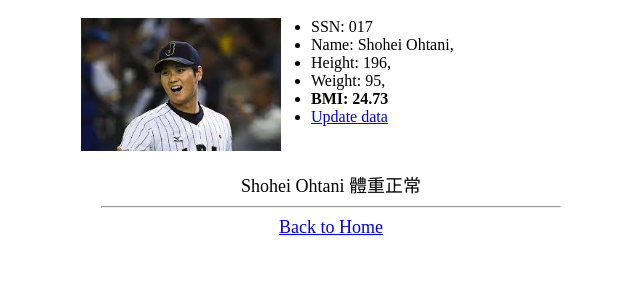
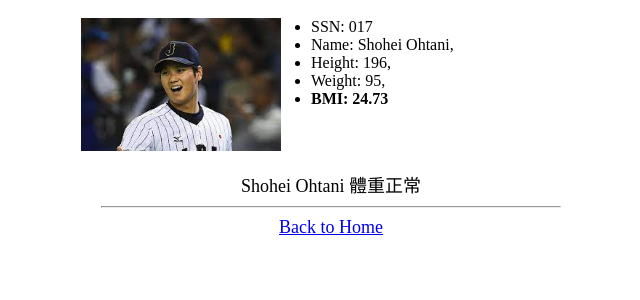
Before and after one commit to nlhsueh/dj_bmi, a Django app: page /bmi/details/4 in a window 1280 px wide. Shown: the part 259-559 px from the top of the page, without its empty margins (309-949 px from the left). Run offline with Django 3.2, Linux system fonts and the light colour scheme; data comes from the database, SQL or seed files in the repository.

Commit message:
comment some lines (for education)

```diff
--- a/bmi/templates/details.html
+++ b/bmi/templates/details.html
@@ -20,7 +20,7 @@ BMI System- {{p.pname}}
         <li> Height: {{p.h}}, </li>
         <li> Weight: {{p.w}}, </li>
         <li> <strong>BMI: {{p.bmi}} </strong></li>
-        <li> <a href="/bmi/update/{{p.id}}">Update data</a></li>
+        <!-- <li> <a href="/bmi/update/{{p.id}}">Update data</a></li> -->
         </li>
     </ul>
 </div>
--- a/bmi/urls.py
+++ b/bmi/urls.py
@@ -6,5 +6,5 @@ from . import views
 urlpatterns = [
     path('bmi/', views.home, name='home'),
     path('bmi/details/<int:id>', views.detail, name='detail'),
-    path('bmi/update/<int:id>', views.update, name='update'),
+    # path('bmi/update/<int:id>', views.update, name='update'),
 ]
--- a/bmi/views.py
+++ b/bmi/views.py
@@ -41,7 +41,7 @@ def update(request, id):
             if form.is_valid():
                 form.save()
                 print('form saved')
-                p.bmi = round(p.w/(p.h/100)**2, 2)
+                  # p.bmi = round(p.w/(p.h/100)**2, 2)
                 return render(request, "details.html", {'p': p})
             else:
                 return render(request, "find_fail.html", {'error_msg': str(form.errors)})
```
